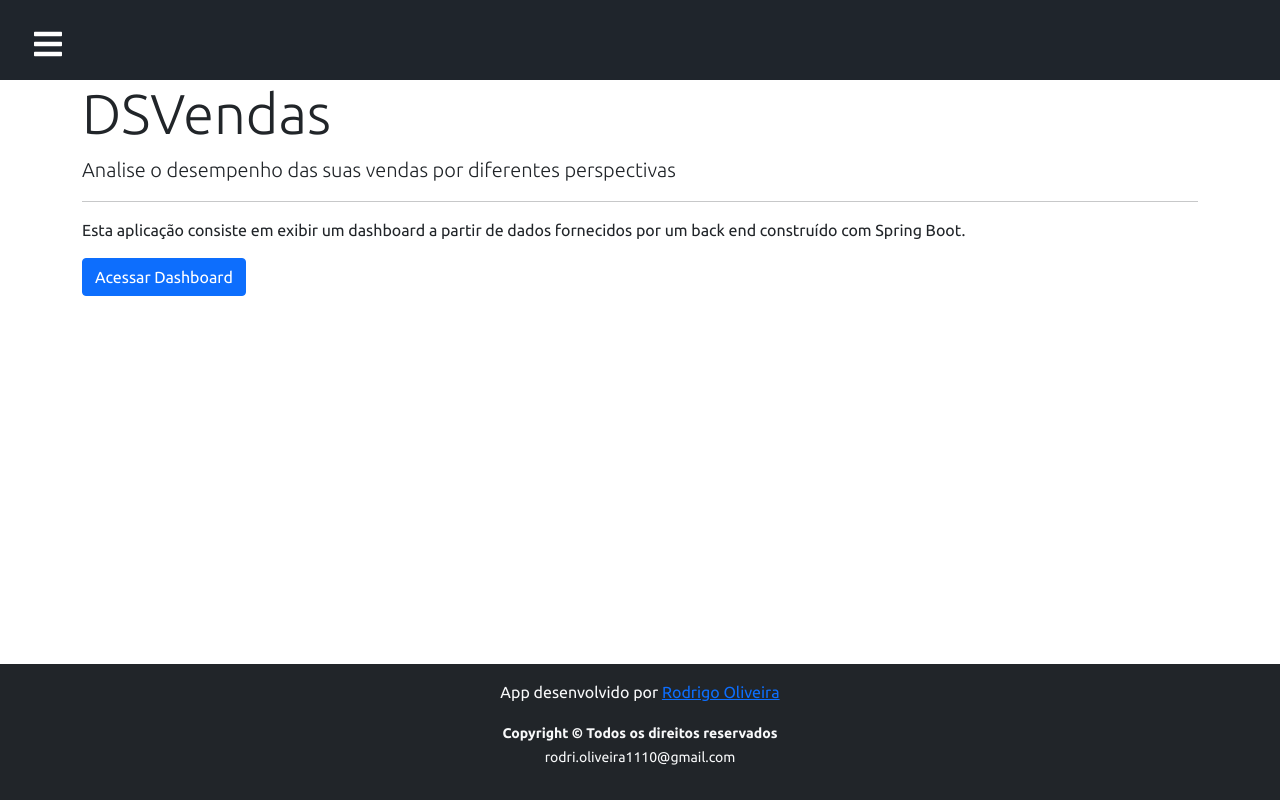
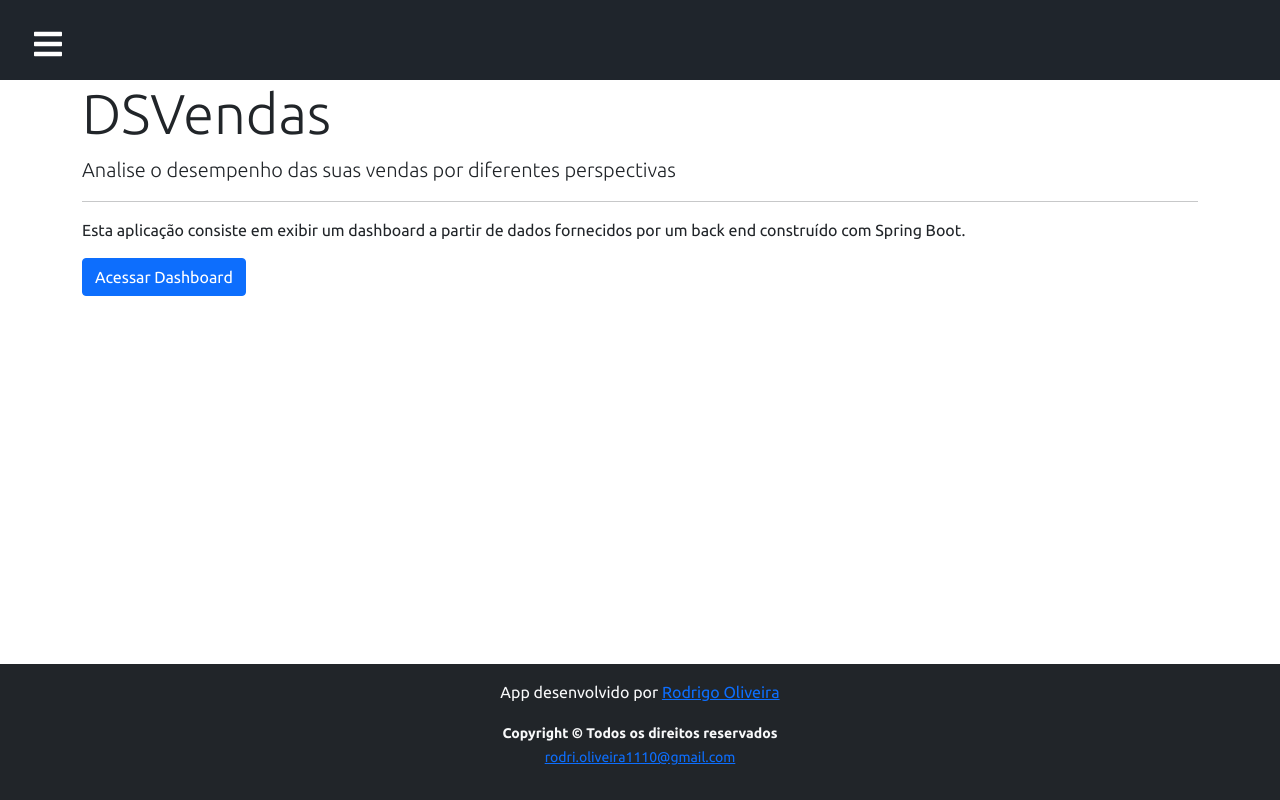
Before and after one commit to rodri1110/projeto-sds3, a React (Create React App) app in the folder frontend/: page / in a window 1280 px wide. Built offline with nearby package versions, Linux system fonts and the light colour scheme; no server answers.

Commit message:
updated footer

```diff
--- a/frontend/src/componentes/Footer/index.tsx
+++ b/frontend/src/componentes/Footer/index.tsx
@@ -4,7 +4,7 @@ function Footer() {
             <div className="container">
                 <p className="text-light">App desenvolvido por <a href="https://github.com/rodri1110" target="_blank" rel="noreferrer">Rodrigo Oliveira</a></p>
                 <p className="text-light"><small><strong>Copyright © Todos os direitos reservados</strong><br />
-                    <a>rodri.oliveira1110@gmail.com</a></small></p>
+                    <a href="https://gmail.com">rodri.oliveira1110@gmail.com</a></small></p>
             </div>
         </footer>
     );
```
